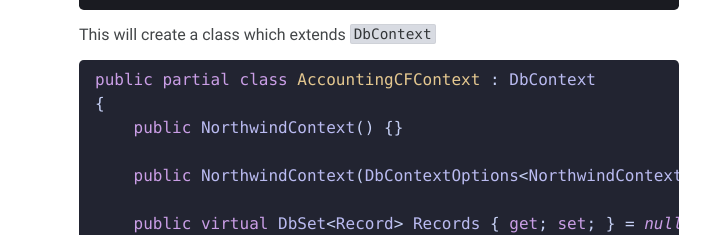
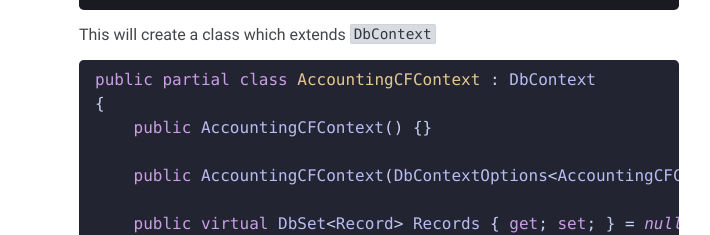
Before and after one commit to InkyChew/InkyChew.github.io, a plain HTML site: page dotnet-connectdb/index.html in a window 1280 px wide. Shown: the part 1425-1660 px from the top of the page, without its empty margins (291-1001 px from the left). Drawn offline with Linux system fonts and the light colour scheme.

Commit message:
Site updated: 2024-10-21 16:00:43 InkyChew/HugoBlog@644dc27e70f7010a18bc6a816e2aed574ebf2174

```diff
--- a/dotnet-connectdb/index.html
+++ b/dotnet-connectdb/index.html
@@ -6,9 +6,9 @@ In the following article, I will introduce two methods, Database first and Code
 <img src=https://i.imgur.com/2B9z1o2.png alt="Open package manager console"></p></li><li><p>Use <code>Scaffold-DbContext</code> to generate code for a DbContext and entity types from database.</p><pre tabindex=0><code>Scaffold-DbContext &#34;Server=localhost\SQLEXPRESS;Database=AccountingCF;Trusted_Connection=True;&#34; Microsoft.EntityFrameworkCore.SqlServer -OutputDir Models
 </code></pre><p>This will create a class which extends <code>DbContext</code></p><div class=highlight><pre tabindex=0 class=chroma><code class=language-csharp data-lang=csharp><span class=line><span class=cl><span class=kd>public</span> <span class=kd>partial</span> <span class=k>class</span> <span class=nc>AccountingCFContext</span> <span class=p>:</span> <span class=n>DbContext</span>
 </span></span><span class=line><span class=cl><span class=p>{</span>
-</span></span><span class=line><span class=cl>    <span class=kd>public</span> <span class=n>NorthwindContext</span><span class=p>()</span> <span class=p>{}</span>
+</span></span><span class=line><span class=cl>    <span class=kd>public</span> <span class=n>AccountingCFContext</span><span class=p>()</span> <span class=p>{}</span>
 </span></span><span class=line><span class=cl>
-</span></span><span class=line><span class=cl>    <span class=kd>public</span> <span class=n>NorthwindContext</span><span class=p>(</span><span class=n>DbContextOptions</span><span class=p>&lt;</span><span class=n>NorthwindContext</span><span class=p>&gt;</span> <span class=n>options</span><span class=p>)</span> <span class=p>:</span> <span class=k>base</span><span class=p>(</span><span class=n>options</span><span class=p>)</span> <span class=p>{}</span>
+</span></span><span class=line><span class=cl>    <span class=kd>public</span> <span class=n>AccountingCFContext</span><span class=p>(</span><span class=n>DbContextOptions</span><span class=p>&lt;</span><span class=n>AccountingCFContext</span><span class=p>&gt;</span> <span class=n>options</span><span class=p>)</span> <span class=p>:</span> <span class=k>base</span><span class=p>(</span><span class=n>options</span><span class=p>)</span> <span class=p>{}</span>
 </span></span><span class=line><span class=cl>
 </span></span><span class=line><span class=cl>    <span class=kd>public</span> <span class=k>virtual</span> <span class=n>DbSet</span><span class=p>&lt;</span><span class=n>Record</span><span class=p>&gt;</span> <span class=n>Records</span> <span class=p>{</span> <span class=k>get</span><span class=p>;</span> <span class=k>set</span><span class=p>;</span> <span class=p>}</span> <span class=p>=</span> <span class=kc>null</span><span class=p>!;</span>
 </span></span><span class=line><span class=cl>
@@ -76,7 +76,7 @@ create DbContext and Model class</p><ul><li>Record.cs<div class=highlight><pre t
 Set the database&rsquo;s server location and the database&rsquo;s name.</p><div class=highlight><pre tabindex=0 class=chroma><code class=language-json data-lang=json><span class=line><span class=cl><span class=s2>&#34;ConnectionStrings&#34;</span><span class=err>:</span> <span class=p>{</span>
 </span></span><span class=line><span class=cl>    <span class=nt>&#34;DefaultConnection&#34;</span><span class=p>:</span> <span class=s2>&#34;Server=localhost\\SQLEXPRESS;Database=AccountingCF;Trusted_Connection=True;&#34;</span>
 </span></span><span class=line><span class=cl><span class=p>}</span>
-</span></span></code></pre></div></li><li><p>Add db connection in <strong>Program.cs</strong></p><div class=highlight><pre tabindex=0 class=chroma><code class=language-csharp data-lang=csharp><span class=line><span class=cl><span class=n>builder</span><span class=p>.</span><span class=n>Services</span><span class=p>.</span><span class=n>AddDbContext</span><span class=p>&lt;</span><span class=n>NorthwindContext</span><span class=p>&gt;(</span><span class=n>options</span> <span class=p>=&gt;</span>
+</span></span></code></pre></div></li><li><p>Add db connection in <strong>Program.cs</strong></p><div class=highlight><pre tabindex=0 class=chroma><code class=language-csharp data-lang=csharp><span class=line><span class=cl><span class=n>builder</span><span class=p>.</span><span class=n>Services</span><span class=p>.</span><span class=n>AddDbContext</span><span class=p>&lt;</span><span class=n>AccountingContext</span><span class=p>&gt;(</span><span class=n>options</span> <span class=p>=&gt;</span>
 </span></span><span class=line><span class=cl>    <span class=n>options</span><span class=p>.</span><span class=n>UseSqlServer</span><span class=p>(</span><span class=n>builder</span><span class=p>.</span><span class=n>Configuration</span><span class=p>.</span><span class=n>GetConnectionString</span><span class=p>(</span><span class=s>&#34;DefaultConnection&#34;</span><span class=p>)));</span>
 </span></span></code></pre></div></li></ul></li><li><p>Add Migration</p><ul><li>Package required
 <img src=https://i.imgur.com/dcRDcpp.png alt="package required"></li><li><code>Add-Migration InitialCreate</code>
```
